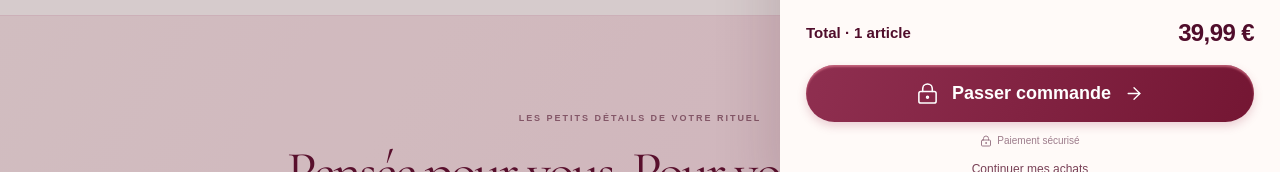
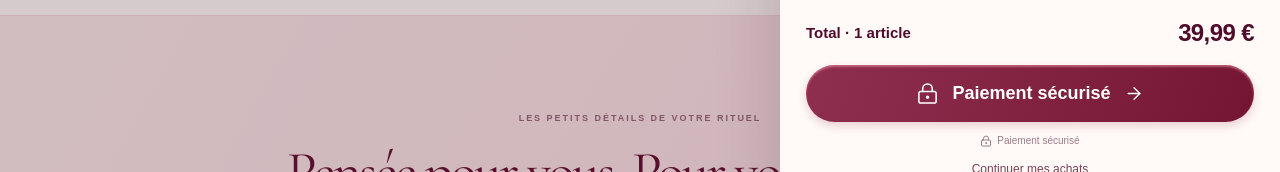
Before and after one commit to AITALLA-YASSINE/princessbloom1, a Next.js app: page / in a window 1280 px wide. Both pictures are taken after a click on the button "Ajouter au panier". Shown: the part 2995-3167 px from the top of the page. Built offline with nearby package versions, Linux system fonts and the light colour scheme; a web font is replaced by a local one.

Commit message:
Rename cart checkout button to Paiement securise

```diff
--- a/components/cart-drawer.tsx
+++ b/components/cart-drawer.tsx
@@ -64,7 +64,7 @@ export function CartDrawer() {
             {discount > 0 && <div className="cart-drawer-summary-line"><span>Réduction supplémentaire</span><span>−{euros(discount)}</span></div>}
             <div className="cart-drawer-summary-line"><span>Livraison</span><span>{shipping === 0 ? "Offerte" : euros(shipping)}</span></div>
             <div className="cart-drawer-total"><span>Total · {itemCount} article{itemCount > 1 ? "s" : ""}</span><strong aria-live="polite">{euros(total)}</strong></div>
-            <Link href="/paiement" className="cart-drawer-checkout" onClick={closeCartDrawer}><LockKeyhole />Passer commande<ArrowRight /></Link>
+            <Link href="/paiement" className="cart-drawer-checkout" onClick={closeCartDrawer}><LockKeyhole />Paiement sécurisé<ArrowRight /></Link>
             <p className="cart-drawer-secure"><LockKeyhole />Paiement sécurisé</p>
           </>}
           <button type="button" className="cart-drawer-continue" onClick={closeCartDrawer}>Continuer mes achats</button>
```
